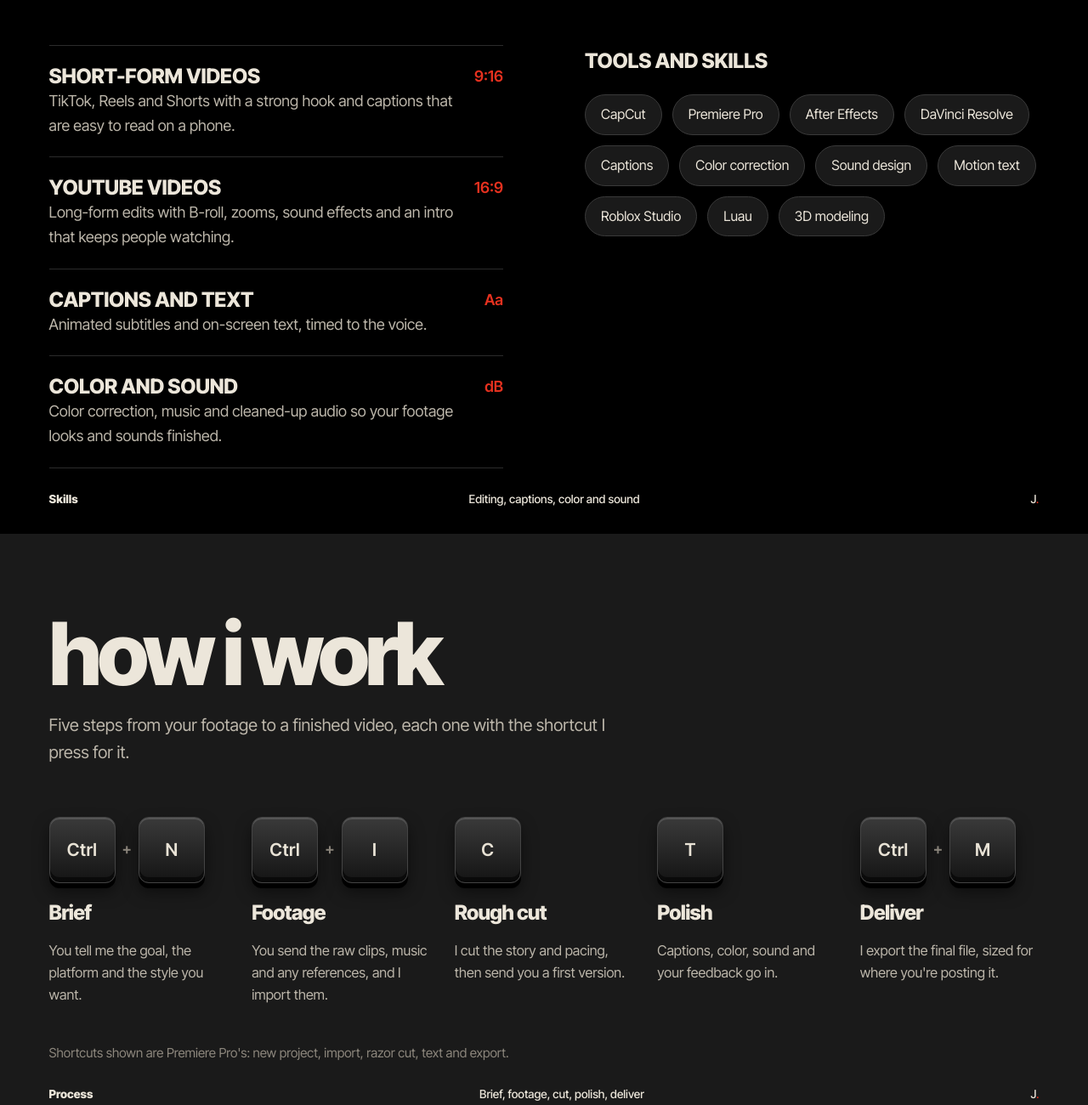
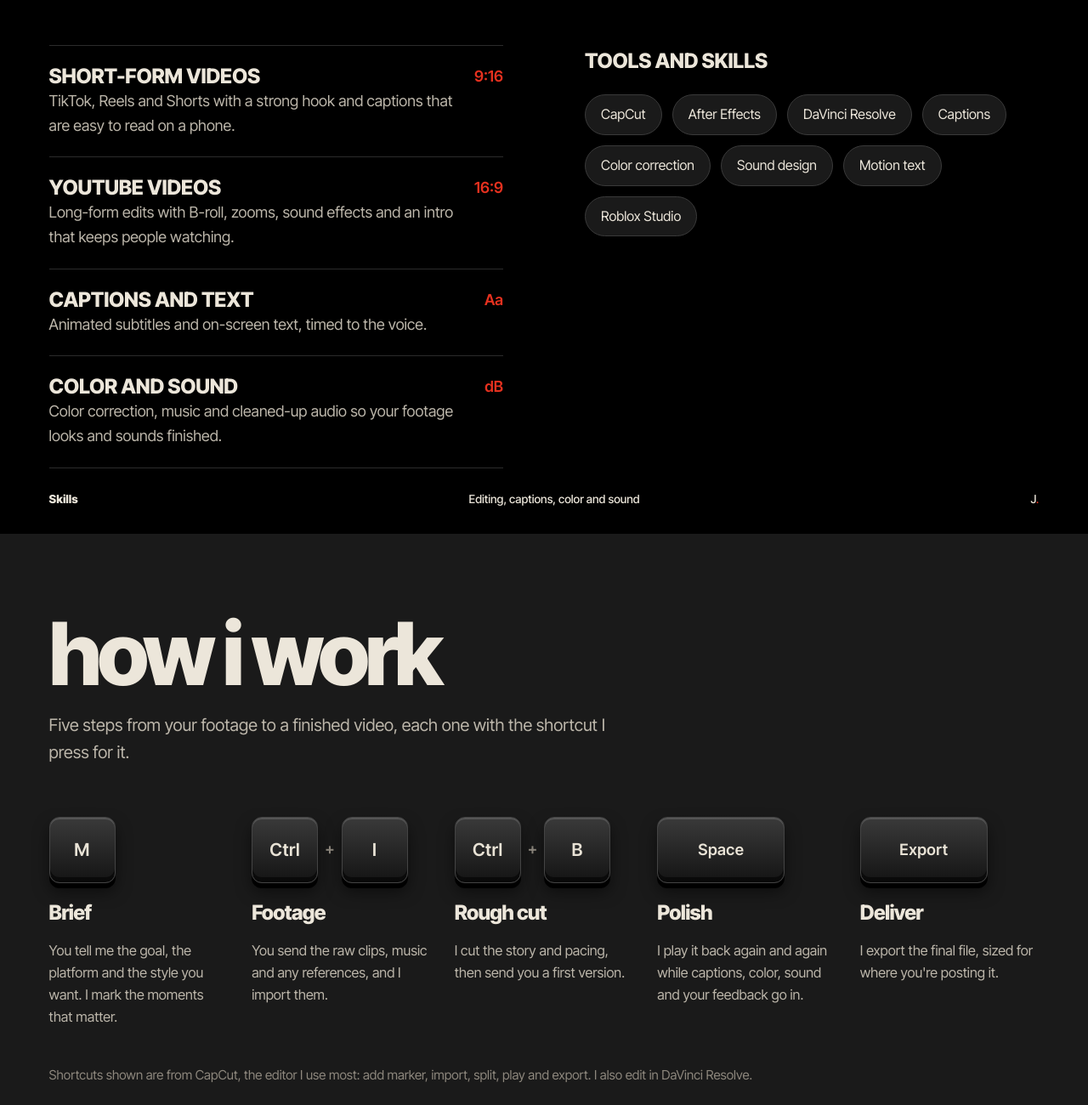
Before and after one commit to jerchocylaozen/portfolio, a plain HTML site: page index.html in a window 1280 px wide. Shown: the part 2612-3912 px from the top of the page at 85% size. Drawn offline with Linux system fonts and the light colour scheme.

Commit message:
Add files via upload

```diff
--- a/index.html
+++ b/index.html
@@ -163,6 +163,7 @@
     background:linear-gradient(180deg,#2a2a2a,#0d0d0d);color:#e9e3d6;font-weight:600;font-size:1.3rem;letter-spacing:.02em;
     box-shadow:inset 0 2px 0 rgba(255,255,255,.12),inset 0 -6px 0 rgba(0,0,0,.6),0 6px 0 #000,0 10px 18px rgba(0,0,0,.35);
     transition:transform .08s,box-shadow .08s}
+  .key.key-wide{min-width:150px;font-size:1.15rem}
   .step:hover .key{transform:translateY(4px);box-shadow:inset 0 2px 0 rgba(255,255,255,.12),inset 0 -6px 0 rgba(0,0,0,.6),0 2px 0 #000,0 4px 8px rgba(0,0,0,.3)}
   .step h3{font-size:1.5rem;font-weight:800;letter-spacing:-.03em;line-height:1.1}
   .step p{color:#3a3732;font-size:1.02rem}
@@ -242,6 +243,7 @@
     .sec{padding-top:72px}
     .skills,.game,.contact-grid{gap:48px}
     .key{min-width:64px;height:64px;font-size:1.1rem}
+    .key.key-wide{min-width:120px;font-size:1rem}
   }
   @media (prefers-reduced-motion:reduce){*{transition:none!important;animation:none!important;scroll-behavior:auto!important}}
 </style>
@@ -329,10 +331,10 @@
         <h3>Tools and skills</h3>
         <!-- Edit these to match the software and skills you actually use -->
         <div class="chips">
-          <span class="chip">CapCut</span><span class="chip">Premiere Pro</span><span class="chip">After Effects</span>
+          <span class="chip">CapCut</span><span class="chip">After Effects</span>
           <span class="chip">DaVinci Resolve</span><span class="chip">Captions</span><span class="chip">Color correction</span>
           <span class="chip">Sound design</span><span class="chip">Motion text</span><span class="chip">Roblox Studio</span>
-          <span class="chip">Luau</span><span class="chip">3D modeling</span>
+
         </div>
       </div>
     </div>
@@ -347,27 +349,27 @@
     <p class="lede">Five steps from your footage to a finished video, each one with the shortcut I press for it.</p>
     <div class="keys">
       <div class="step">
-        <div class="combo"><span class="key">Ctrl</span><i>+</i><span class="key">N</span></div>
-        <h3>Brief</h3><p>You tell me the goal, the platform and the style you want.</p>
+        <div class="combo"><span class="key">M</span></div>
+        <h3>Brief</h3><p>You tell me the goal, the platform and the style you want. I mark the moments that matter.</p>
       </div>
       <div class="step">
         <div class="combo"><span class="key">Ctrl</span><i>+</i><span class="key">I</span></div>
         <h3>Footage</h3><p>You send the raw clips, music and any references, and I import them.</p>
       </div>
       <div class="step">
-        <div class="combo"><span class="key">C</span></div>
+        <div class="combo"><span class="key">Ctrl</span><i>+</i><span class="key">B</span></div>
         <h3>Rough cut</h3><p>I cut the story and pacing, then send you a first version.</p>
       </div>
       <div class="step">
-        <div class="combo"><span class="key">T</span></div>
-        <h3>Polish</h3><p>Captions, color, sound and your feedback go in.</p>
+        <div class="combo"><span class="key key-wide">Space</span></div>
+        <h3>Polish</h3><p>I play it back again and again while captions, color, sound and your feedback go in.</p>
       </div>
       <div class="step">
-        <div class="combo"><span class="key">Ctrl</span><i>+</i><span class="key">M</span></div>
+        <div class="combo"><span class="key key-wide">Export</span></div>
         <h3>Deliver</h3><p>I export the final file, sized for where you're posting it.</p>
       </div>
     </div>
-    <p class="keynote">Shortcuts shown are Premiere Pro's: new project, import, razor cut, text and export.</p>
+    <p class="keynote">Shortcuts shown are from CapCut, the editor I use most: add marker, import, split, play and export. I also edit in DaVinci Resolve.</p>
     <div class="credits"><span><b>Process</b></span><span>Brief, footage, cut, polish, deliver</span><span>J<span class="dot">.</span></span></div>
   </div>
 </section>
@@ -415,8 +417,6 @@
       <ul class="links">
         <li><a id="emailLink" href="mailto:jerichocaylao@gmail.com?subject=Video%20editing%20project" target="_blank" rel="noopener">jerichocaylao@gmail.com <small>Send an email</small></a></li>
         <li><a href="https://github.com/jerchocylaozen" target="_blank" rel="noopener">jerchocylaozen <small>GitHub</small></a></li>
-        <!-- Replace # with your Roblox profile link -->
-        <li><a href="#" target="_blank" rel="noopener">Roblox profile <small>Roblox</small></a></li>
         <li><div>Philippines <small>Based in</small></div></li>
       </ul>
       <div></div>
```
